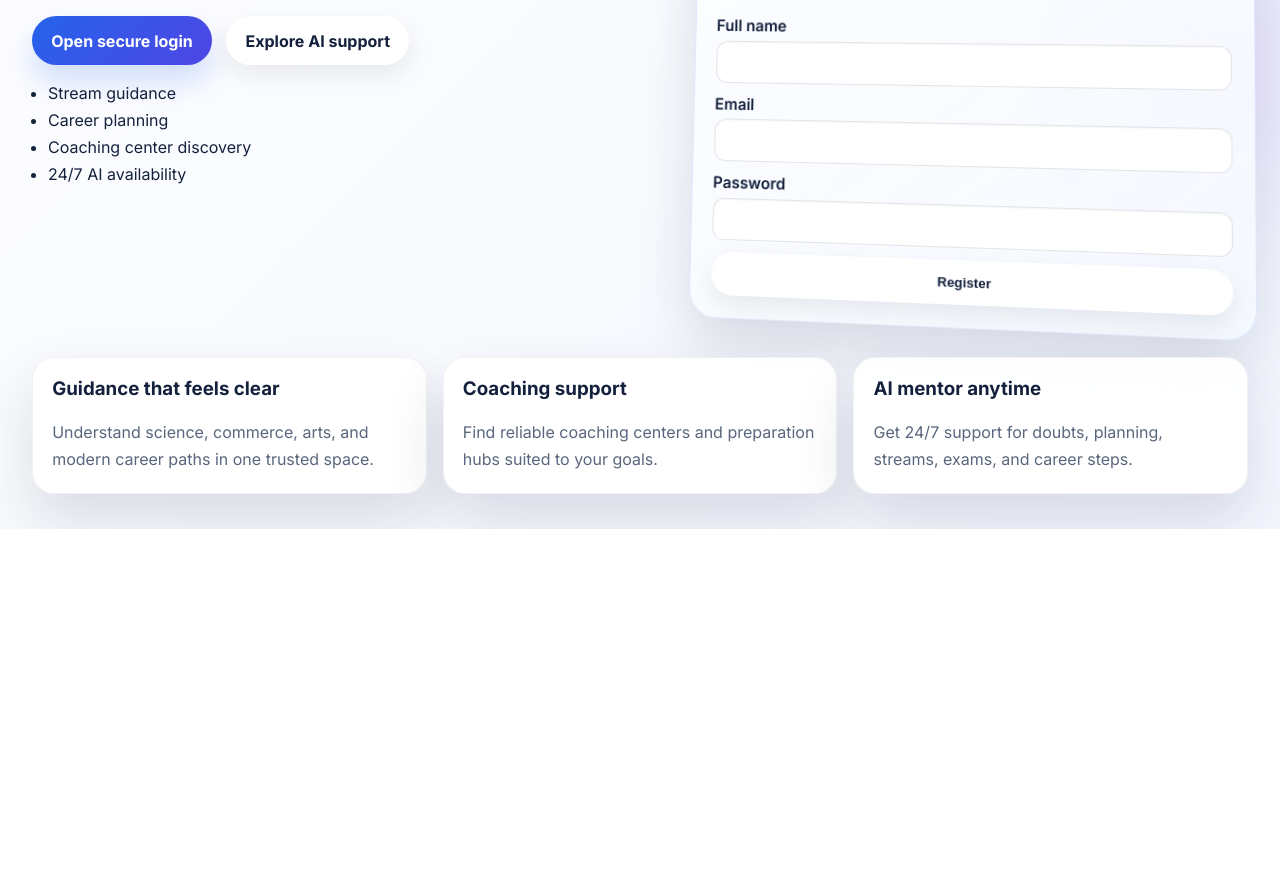
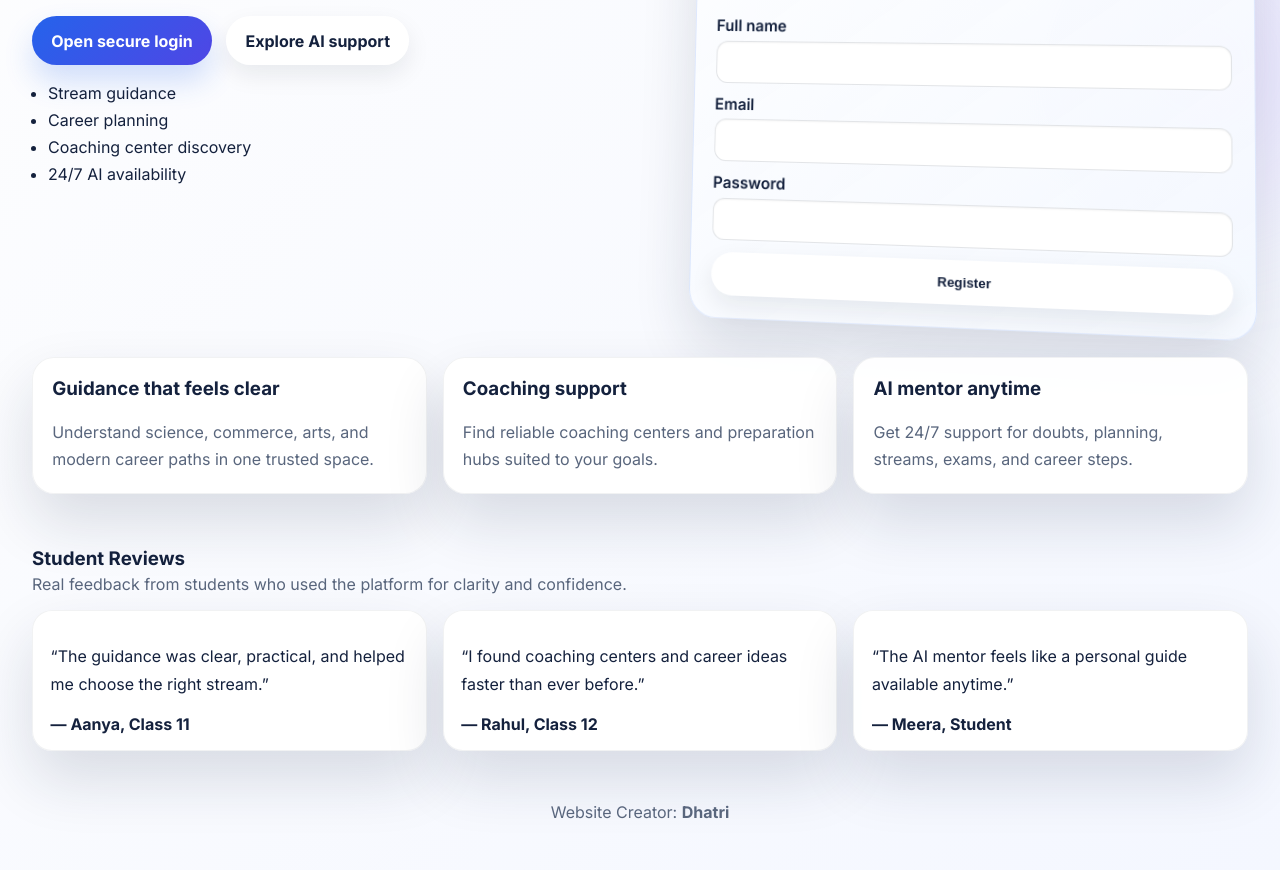
Before and after one commit to dhatritab-rgb/EDUCATION-AND-CAREER-DEVELOPMENT-, a website: page index.html in a window 1280 px wide. Shown: the part 513-1383 px from the top of the page. Before the commit the page ends 1042 px from the top, so only its background shows below. Drawn offline with Linux system fonts and the light colour scheme.

Commit message:
Add reviews and creator credit

```diff
--- a/index.html
+++ b/index.html
@@ -101,6 +101,31 @@
       </article>
     </section>
 
+    <section id="reviews" class="reviews-section">
+      <div class="section-title">
+        <h3>Student Reviews</h3>
+        <p>Real feedback from students who used the platform for clarity and confidence.</p>
+      </div>
+      <div class="reviews-grid">
+        <article class="review-card">
+          <p>“The guidance was clear, practical, and helped me choose the right stream.”</p>
+          <strong>— Aanya, Class 11</strong>
+        </article>
+        <article class="review-card">
+          <p>“I found coaching centers and career ideas faster than ever before.”</p>
+          <strong>— Rahul, Class 12</strong>
+        </article>
+        <article class="review-card">
+          <p>“The AI mentor feels like a personal guide available anytime.”</p>
+          <strong>— Meera, Student</strong>
+        </article>
+      </div>
+    </section>
+
+    <footer class="site-footer">
+      <p>Website Creator: <strong>Dhatri</strong></p>
+    </footer>
+
     <script src="app.js"></script>
   </body>
 </html>
--- a/styles.css
+++ b/styles.css
@@ -122,8 +122,38 @@ a { text-decoration: none; color: inherit; }
 .info-card h3 { margin-top: 0; }
 .info-card p { margin-bottom: 0; color: var(--muted); line-height: 1.7; }
 
+.reviews-section {
+  padding: 0 2rem 2.2rem;
+}
+.section-title {
+  margin-bottom: 1rem;
+}
+.section-title h3 { margin-bottom: 0.25rem; }
+.section-title p { color: var(--muted); margin: 0; }
+.reviews-grid {
+  display: grid;
+  grid-template-columns: repeat(3, minmax(0, 1fr));
+  gap: 1rem;
+}
+.review-card {
+  background: var(--surface);
+  border: 1px solid rgba(20, 33, 61, 0.06);
+  box-shadow: var(--shadow);
+  border-radius: 20px;
+  padding: 1rem 1.1rem;
+}
+.review-card p {
+  color: var(--text);
+  line-height: 1.7;
+}
+.site-footer {
+  text-align: center;
+  padding: 0 2rem 2rem;
+  color: var(--muted);
+}
+
 @media (max-width: 920px) {
-  .hero-layout, .info-section { grid-template-columns: 1fr; }
+  .hero-layout, .info-section, .reviews-grid { grid-template-columns: 1fr; }
   .login-card-inner { transform: none; }
 }
 
```
